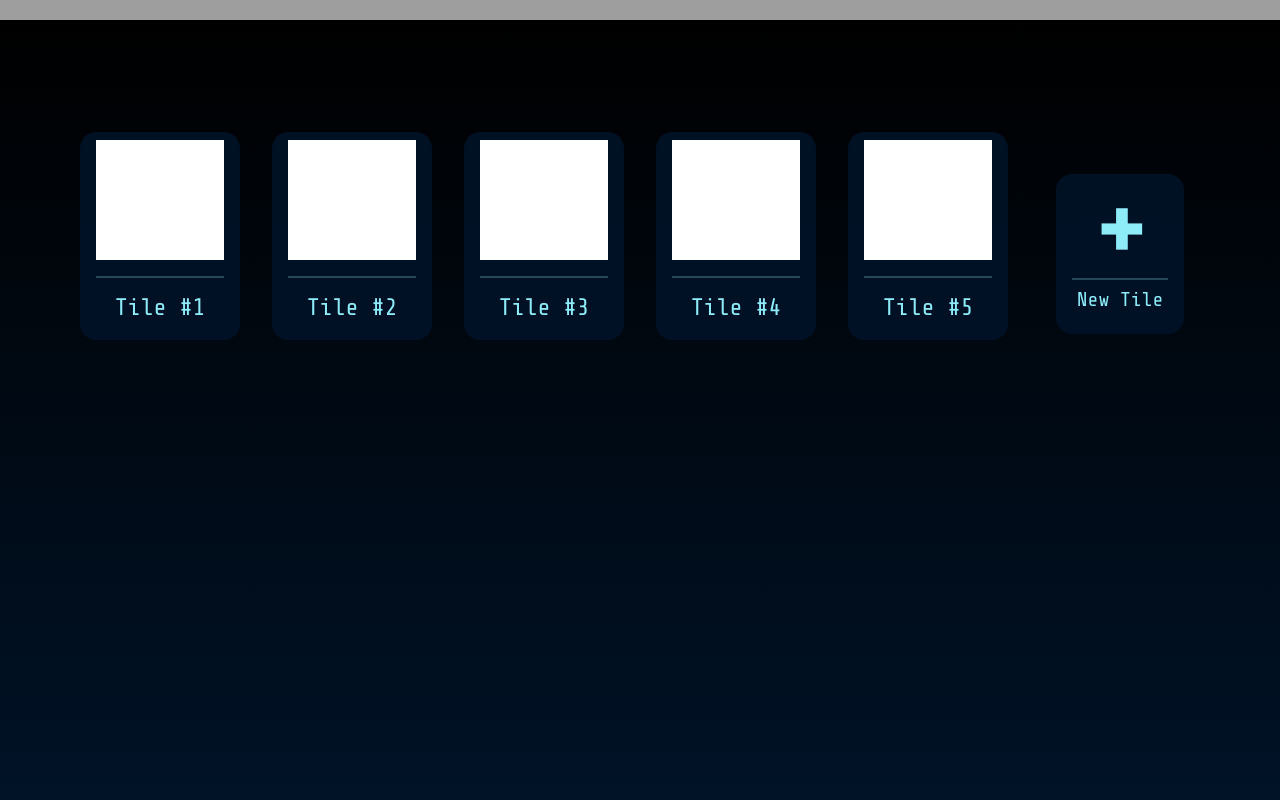
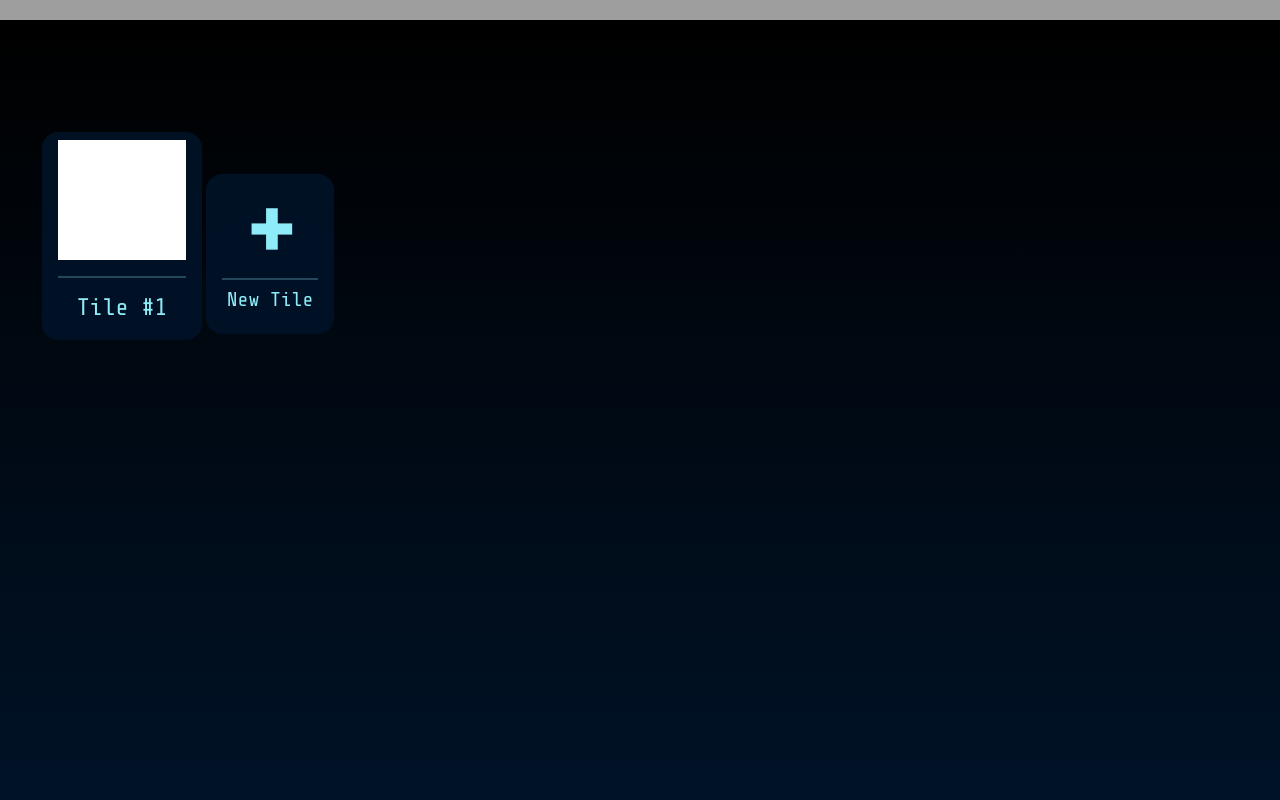
Before and after one commit to JordanRoberts-1/wave-function-collapse, a React (Vite) app: page / in a window 1280 px wide. Shown: the part 780-1580 px from the top of the page. Built offline with nearby package versions, Linux system fonts and the light colour scheme; grey boxes are pictures that could not be loaded.

Commit message:
Small changes

```diff
--- a/src/Components/TileConstraintVisualizer.jsx
+++ b/src/Components/TileConstraintVisualizer.jsx
@@ -6,7 +6,7 @@ import Visualizer from "./Visualizer.jsx";
 const TileConstraintVisualizer = () => {
   const [tiles, setTiles] = useState(() => {
     let array = [];
-    for (let i = 0; i < 6; i++) {
+    for (let i = 0; i < 2; i++) {
       array[i] = new TileData(i);
     }
     return array;
--- a/src/Components/TileEditor.jsx
+++ b/src/Components/TileEditor.jsx
@@ -9,14 +9,14 @@ const TileEditor = ({
   onAddTile,
   onRemoveTile,
 }) => {
-  const gridMax = 6 * 3;
+  const gridMax = 8 * 3;
 
   return (
     <div
       className="w-screen h-screen bg-gradient-to-b from-black to-darkest flex flex-col items-center p-16"
       id="TileEditor"
     >
-      <ol className="mt-12 w-fit grid grid-cols-6 grid-rows-3 gap-8 gap-y-12 place-items-center">
+      <ol className="mt-12 w-fit grid grid-cols-8 grid-rows-3 gap-8 gap-y-12 place-items-center">
         {tiles?.map((tileData, index) => {
           if (index == 0) {
             return;
```
